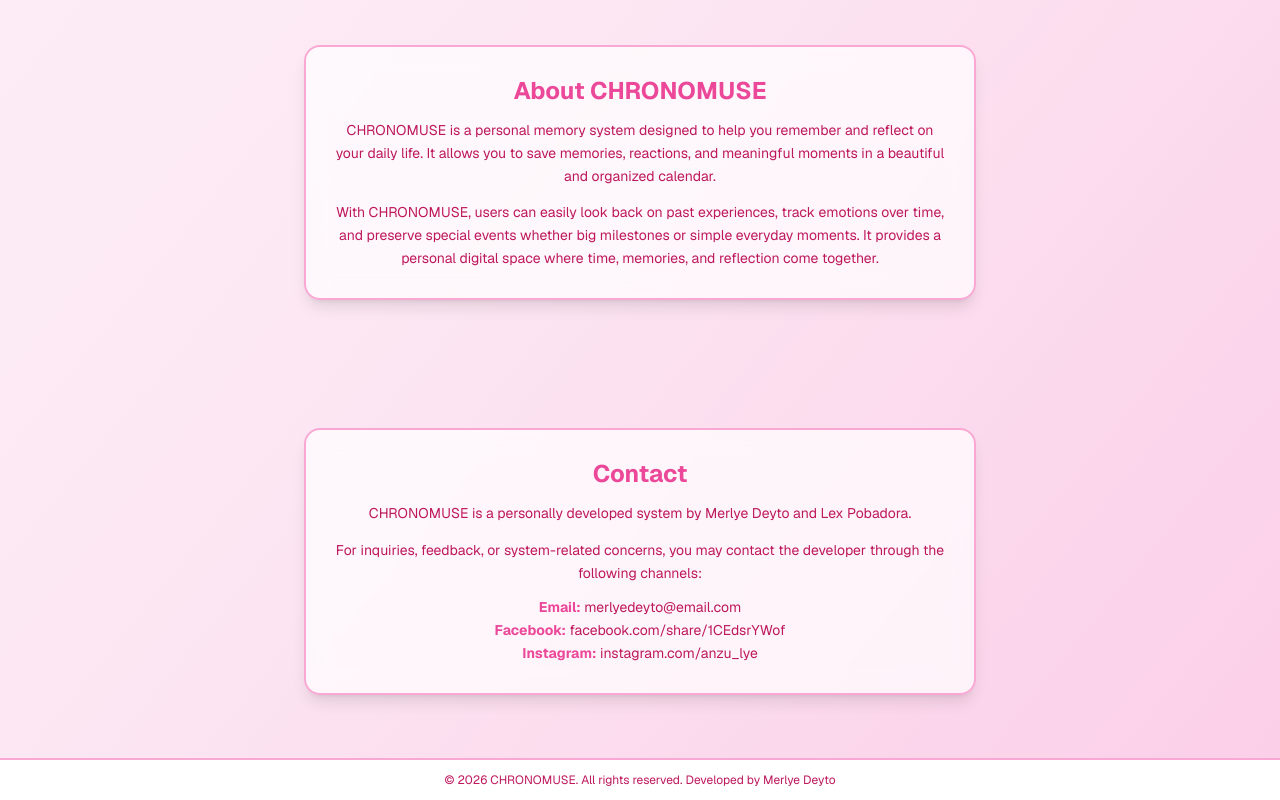
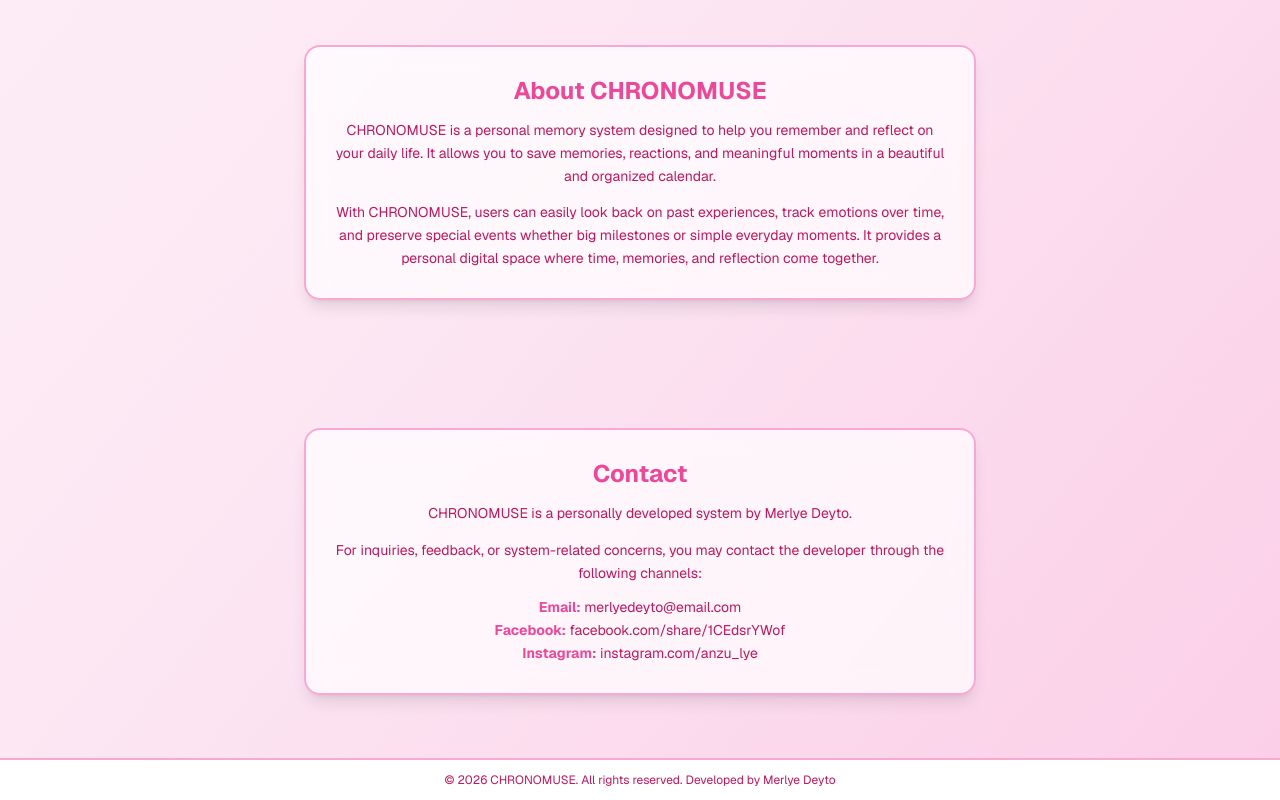
Before and after one commit to merlyedeyto-cell/chronomuse, a SvelteKit app: page / in a window 1280 px wide. Shown: the part 885-1685 px from the top of the page. Built offline with nearby package versions, Linux system fonts and the light colour scheme.

Commit message:
Remove Lex Pobadora from contact description

```diff
--- a/src/routes/+page.svelte
+++ b/src/routes/+page.svelte
@@ -87,7 +87,7 @@
 					<div bind:this={contactCard} class="reveal-card reveal-right bg-white/70 backdrop-blur-md border-2 border-pink-300 rounded-2xl shadow-lg p-7 text-center hover:-translate-y-1 hover:shadow-xl transition-all duration-200">
 						<h2 class="text-2xl font-bold text-pink-500 mb-3">Contact</h2>
 						<p class="text-pink-700 text-sm leading-relaxed">
-							CHRONOMUSE is a personally developed system by Merlye Deyto and Lex Pobadora.
+							CHRONOMUSE is a personally developed system by Merlye Deyto.
 						</p>
 						<p class="text-pink-700 text-sm leading-relaxed mt-3.5">
 							For inquiries, feedback, or system-related concerns, you may contact the developer through the following channels:
```
